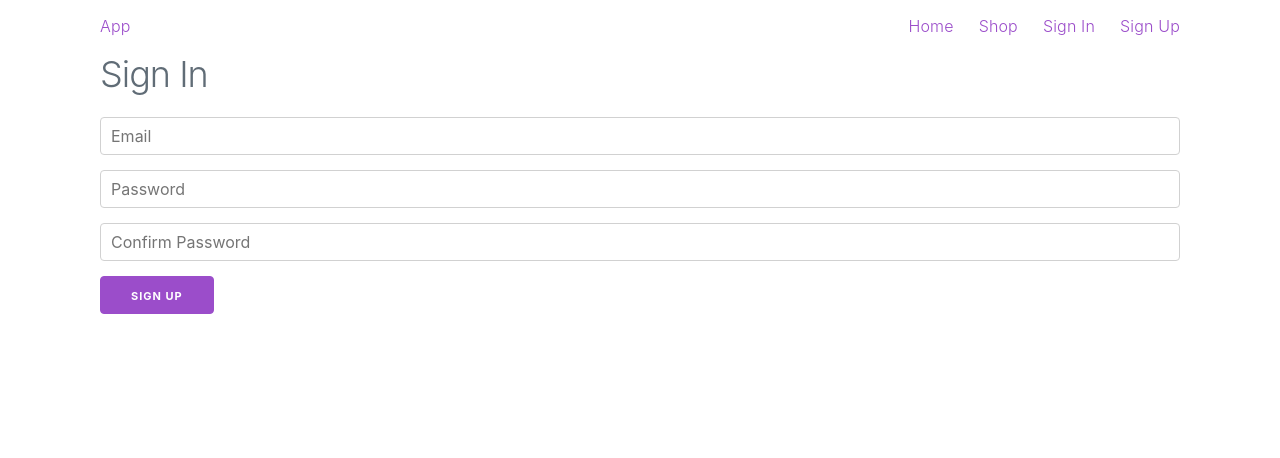
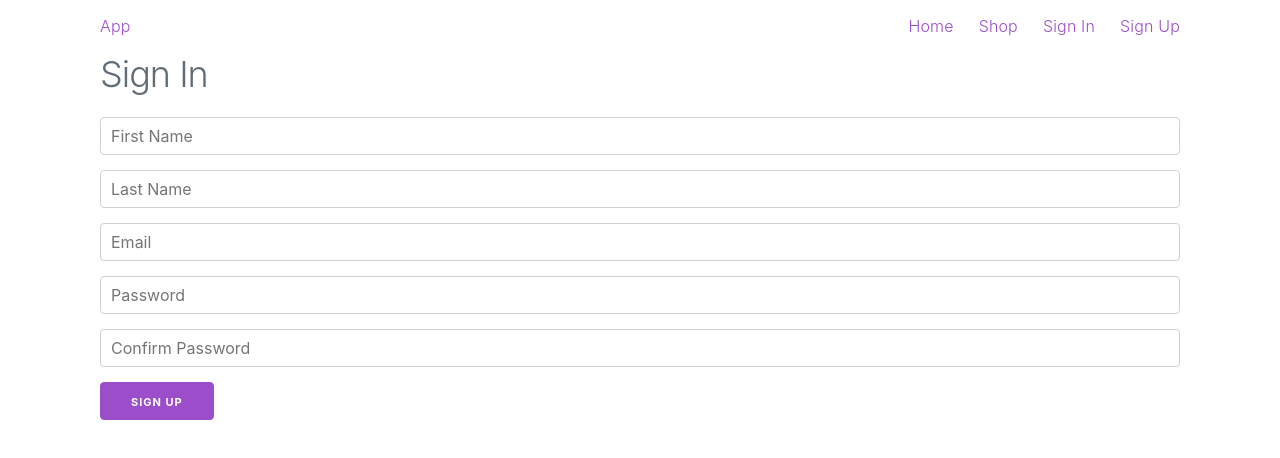
Before and after one commit to JREAM/react-inventory, a React (Vite) app: page /signup in a window 1280 px wide. Shown: the top 458 px of the page. Built offline with nearby package versions, Linux system fonts and the light colour scheme.

Commit message:
adding localstorage usage, uuid4

```diff
--- a/package.json
+++ b/package.json
@@ -13,7 +13,8 @@
     "react": "^18.0.0",
     "react-cookie": "^4.1.1",
     "react-dom": "^18.0.0",
-    "react-router-dom": "^6.3.0"
+    "react-router-dom": "^6.3.0",
+    "uuid": "^8.3.2"
   },
   "devDependencies": {
     "@types/react": "^18.0.0",
--- a/src/components/Navigation.jsx
+++ b/src/components/Navigation.jsx
@@ -1,5 +1,7 @@
 import { Link } from "react-router-dom";
 export default function Navigation() {
+
+  const token=localStorage.getItem('token')
 
   return (
     <nav className="navigation">
@@ -9,8 +11,14 @@ export default function Navigation() {
           <li className="navigation-item"><Link className="navigation-link" to="/">Home</Link></li>
           <li className="navigation-item"><Link className="navigation-link" to="/shop">Shop</Link></li>
           {/* <li className="navigation-item"><Link className="navigation-link" to="/checkout">Checkout</Link></li> */}
-          <li className="navigation-item"><Link className="navigation-link" to="/signin">Sign In</Link></li>
-          <li className="navigation-item"><Link className="navigation-link" to="/signup">Sign Up</Link></li>
+          { !token ?
+            <>
+              <li className="navigation-item"><Link className="navigation-link" to="/signin">Sign In</Link></li>
+              <li className="navigation-item"><Link className="navigation-link" to="/signup">Sign Up</Link></li>
+            </>
+            :
+            <li className="navigation-item"><Link className="navigation-link" to="/signout">Sign Out</Link></li>
+          }
         </ul>
       </section>
     </nav>
--- a/src/main.jsx
+++ b/src/main.jsx
@@ -8,8 +8,9 @@ import {
 import { CookiesProvider } from "react-cookie";
 import Navigation from './components/Navigation'
 import Home from './routes/home'
-import SignIn from './routes/SignIn'
-import SignUp from './routes/SignUp'
+import SignIn from './routes/signIn'
+import SignUp from './routes/signUp'
+import SignOut from './routes/signOut'
 import PageNotFound from './routes/pageNotFound'
 import Checkout from "./routes/checkout";
 import Shop from "./routes/shop";
@@ -25,6 +26,7 @@ ReactDOM.createRoot(document.getElementById('root')).render(
           <Route path="/" element={<Home />} />
           <Route path="signin" element={<SignIn />} />
           <Route path="signup" element={<SignUp />} />
+          <Route path="signout" element={<SignOut />} />
           <Route path="shop" element={<Shop />} />
           {/* shop/:id needs real lookup for 404 not static text in file */}
           <Route path="shop/:id" element={<ShopItem />} />
--- a/src/routes/SignIn.jsx
+++ /dev/null
@@ -1,54 +0,0 @@
-import { useState } from 'react'
-
-export default function SignIn() {
-  const [email, setEmail] = useState('')
-  const [password, setPassword] = useState('')
-  const [message, setMessage] = useState('')
-
-  const handleLogin = async(e) => {
-    e.preventDefault();
-    try {
-      let res = await fetch("https://httpbin.org/post", {
-        method: "POST",
-        body: JSON.stringify({
-          email: email,
-          password: password,
-        }),
-      })
-      let resJson = await res.json();
-      if (res.status === 200) {
-        setEmail('');
-        setPassword('');
-        setMessage('Logged In.');
-      } else {
-        setMessage('Invalid Login.');
-      }
-    } catch (err) {
-      console.log(err);
-    }
-  }
-
-  return (
-    <div className="container">
-      <h2>Sign In</h2>
-      <div>
-        {message ? <p>{message}</p> : null}
-      </div>
-      <form onSubmit={handleLogin}>
-        <input
-          type="email"
-          name="email"
-          placeholder="Email"
-          onChange={(e) => setEmail(e.target.value)}
-        />
-        <input
-          type="password"
-          name="password"
-          placeholder="Password"
-          onChange={(e) => setPassword(e.target.value)}
-        />
-        <input type="submit" value="Sign In" />
-      </form>
-    </div>
-  );
-}
--- a/src/routes/home.jsx
+++ b/src/routes/home.jsx
@@ -1,16 +1,18 @@
 import { useState } from 'react'
 
 export default function Home() {
-  const [count, setCount] = useState(0)
 
   return (
     <div className="container">
-      <button type="button" onClick={() => setCount((count) => count + 1)}>
-        count is: {count}
-      </button>
-      <p>
-        Culpa sit duis non non aliquip proident cupidatat deserunt amet. Duis consequat et eu duis proident nostrud sint fugiat velit proident. Non nulla ipsum deserunt et et tempor id veniam do velit. Labore non incididunt excepteur cupidatat amet excepteur ipsum fugiat eiusmod commodo ut ad id in.
-      </p>
+      <h1>My React Playground</h1>
+        <p>Using REST API calls to populate data, the fetch method.
+        Using localStorage for artificial login (ignoring XSS for now).</p>
+      <ul>
+        <li><b>Todo</b></li>
+        <li>Work on a possible real API rather than dummy data, eg: Contentful</li>
+        <li>shop/:id where ID not found needs to show error not empty item.</li>
+        <li>State needs to be triggered Navigation bar for Login/Logout, currently requires refresh. Redux maybe, but I want to use redux for more things rather than that one item if I use it.</li>
+      </ul>
     </div>
   )
 }
--- a/src/routes/pageNotFound.jsx
+++ b/src/routes/pageNotFound.jsx
@@ -4,7 +4,7 @@ export default function PageNotFound() {
     <div className="container">
       <h2>Page Not Found</h2>
       <p>
-        Irure enim commodo quis irure tempor quis dolore commodo ex ullamco ex nisi ut.
+        Hey, this page gave a 400 error.
       </p>
     </div>
   )
--- a/src/routes/SignUp.jsx
+++ b/src/routes/signIn.jsx
@@ -1,30 +1,36 @@
 import { useState } from 'react'
+import { v4 as uuid4 } from 'uuid';
 
-export default function SignUp() {
+export default function SignIn() {
   const [email, setEmail] = useState('')
   const [password, setPassword] = useState('')
-  const [confirmPassword, setConfirmPassword] = useState('')
   const [message, setMessage] = useState('')
 
   const handleLogin = async(e) => {
     e.preventDefault();
     try {
-      let res = await fetch("https://httpbin.org/post", {
-        method: "POST",
-        body: JSON.stringify({
-          email: email,
-          password: password,
-          confirmPassword: confirmPassword,
-        }),
-      })
-      let resJson = await res.json();
-      if (res.status === 200) {
+      // let res = await fetch("https://httpbin.org/post", {
+      //   method: "POST",
+      //   body: JSON.stringify({
+      //     email: email,
+      //     password: password,
+      //   }),
+      // })
+      // let resJson = await res.json();
+      // if (res.status === 200) {
+      if (true) {
+        localStorage.setItem('token', uuid4())
+        localStorage.setItem('user', JSON.stringify({
+          email,
+          first_name: 'John',
+          last_name: 'Doe'
+        }))
+
         setEmail('');
         setPassword('');
-        setConfirmPassword('');
-        setMessage('Registered.');
+        setMessage('Logged In.');
       } else {
-        setMessage('Error with Form.');
+        setMessage('Invalid Login.');
       }
     } catch (err) {
       console.log(err);
@@ -50,13 +56,7 @@ export default function SignUp() {
           placeholder="Password"
           onChange={(e) => setPassword(e.target.value)}
         />
-        <input
-          type="password"
-          name="confirmPassword"
-          placeholder="Confirm Password"
-          onChange={(e) => setPassword(e.target.value)}
-        />
-        <input type="submit" value="Sign Up" />
+        <input type="submit" value="Sign In" />
       </form>
     </div>
   );
--- /dev/null
+++ b/src/routes/signOut.jsx
@@ -0,0 +1,18 @@
+import { useEffect } from 'react'
+
+export default function SignOut() {
+
+  useEffect(() => {
+    localStorage.clear();
+  }, [])
+
+
+  return (
+    <div className="container">
+      <h2>You are Logged out</h2>
+      <div>
+        Thanks.
+      </div>
+    </div>
+  );
+}
--- /dev/null
+++ b/src/routes/signUp.jsx
@@ -0,0 +1,86 @@
+import { useState } from 'react'
+import { v4 as uuid4 } from 'uuid';
+
+export default function SignUp() {
+  const [firstName, setFirstName] = useState('')
+  const [lastName, setLastName] = useState('')
+  const [email, setEmail] = useState('')
+  const [password, setPassword] = useState('')
+  const [confirmPassword, setConfirmPassword] = useState('')
+  const [message, setMessage] = useState('')
+
+  const handleLogin = async(e) => {
+    e.preventDefault();
+    try {
+      // let res = await fetch("https://httpbin.org/post", {
+      //   method: "POST",
+      //   body: JSON.stringify({
+      //     email: email,
+      //     password: password,
+      //     confirmPassword: confirmPassword,
+      //   }),
+      // })
+      // let resJson = await res.json();
+      // if (res.status===200) {
+      if (true) {
+        localStorage.setItem('token', uuid4())
+        localStorage.setItem('user', JSON.stringify({
+          email,
+          first_name: firstName,
+          last_name: lastName
+        }))
+
+        setEmail('');
+        setPassword('');
+        setConfirmPassword('');
+        setMessage('Registered.');
+      } else {
+        setMessage('Error with Form.');
+      }
+    } catch (err) {
+      console.log(err);
+    }
+  }
+
+  return (
+    <div className="container">
+      <h2>Sign In</h2>
+      <div>
+        {message ? <p>{message}</p> : null}
+      </div>
+      <form onSubmit={handleLogin}>
+        <input
+          type="text"
+          name="firstName"
+          placeholder="First Name"
+          onChange={(e) => setFirstName(e.target.value)}
+        />
+        <input
+          type="text"
+          name="lastName"
+          placeholder="Last Name"
+          onChange={(e) => setLastName(e.target.value)}
+        />
+        <input
+          type="email"
+          name="email"
+          placeholder="Email"
+          onChange={(e) => setEmail(e.target.value)}
+        />
+        <input
+          type="password"
+          name="password"
+          placeholder="Password"
+          onChange={(e) => setPassword(e.target.value)}
+        />
+        <input
+          type="password"
+          name="confirmPassword"
+          placeholder="Confirm Password"
+          onChange={(e) => setPassword(e.target.value)}
+        />
+        <input type="submit" value="Sign Up" />
+      </form>
+    </div>
+  );
+}
```
Also changed, not shown: 1 other file (tests, documents, lock files or other folders).
